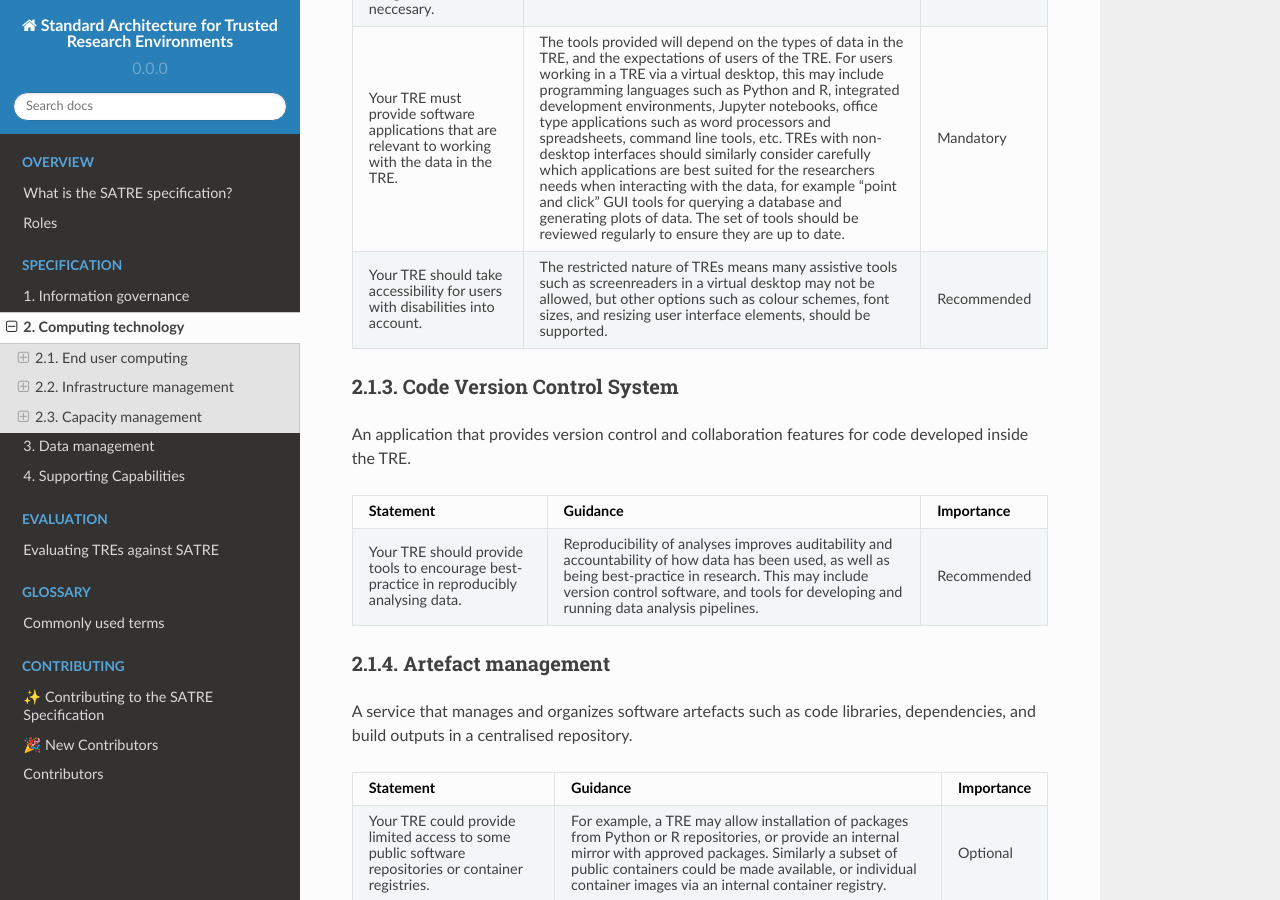
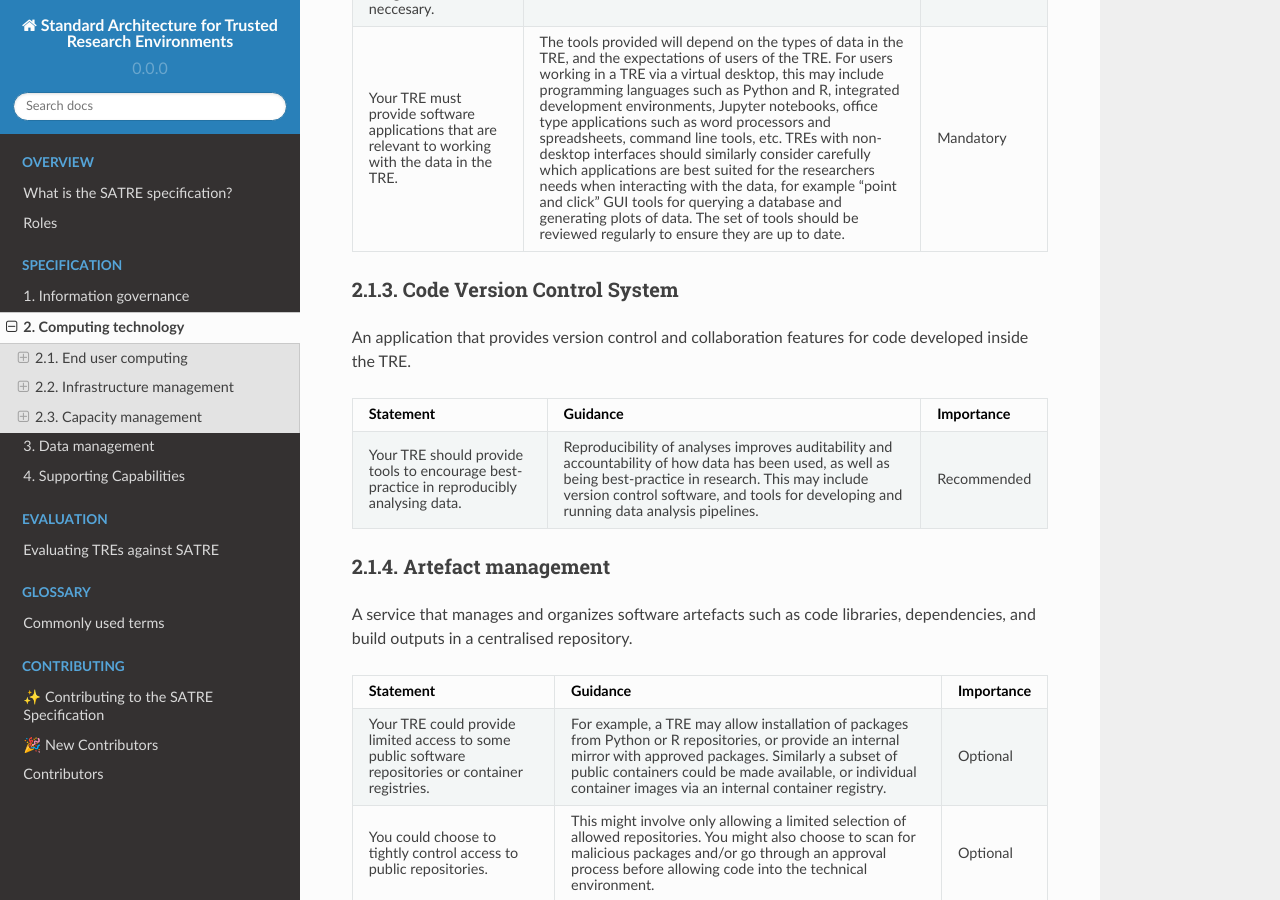
Before and after one commit to sa-tre/satre-specification, a Sphinx documentation site: the page built from docs/source/pillars/computing_technology.md, in a window 1280 px wide and 900 px high, scrolled down 2095 px. Built offline with Sphinx 7.4.7 and the Read the Docs theme 2.0.0, drawn with Linux system fonts in a browser that asks for light colours.

Commit message:
:coffin: Remove 'Your TRE should take accessibility for users with disabilities into account.'

````diff
--- a/docs/source/pillars/computing_technology.md
+++ b/docs/source/pillars/computing_technology.md
@@ -83,9 +83,6 @@ The tools used by researchers inside a TRE, such as programming languages, IDEs
     TREs with non-desktop interfaces should similarly consider carefully which applications are best suited for the researchers needs when interacting with the data, for example "point and click" GUI tools for querying a database and generating plots of data.
     The set of tools should be reviewed regularly to ensure they are up to date.
   - Mandatory
-* - Your TRE should take accessibility for users with disabilities into account.
-  - The restricted nature of TREs means many assistive tools such as screenreaders in a virtual desktop may not be allowed, but other options such as colour schemes, font sizes, and resizing user interface elements, should be supported.
-  - Recommended
 ```
 
 ### Code Version Control System
````
